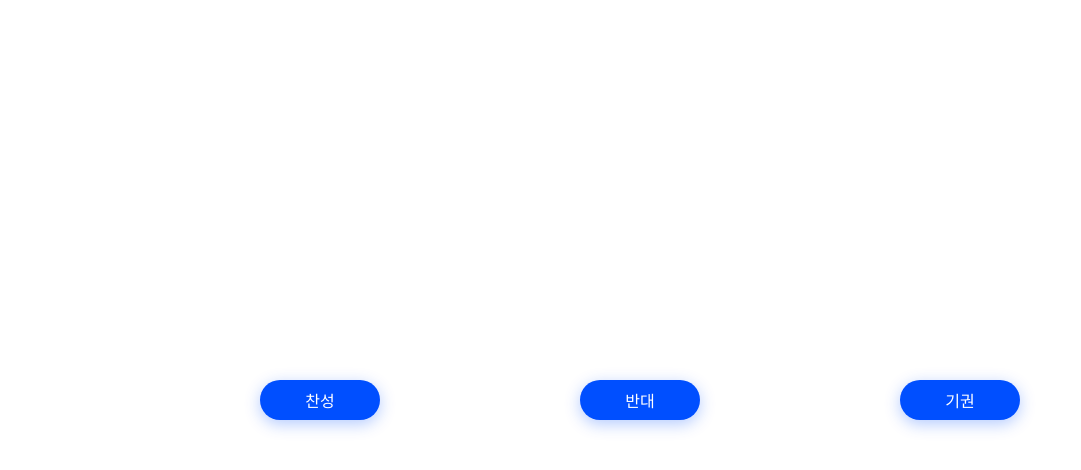
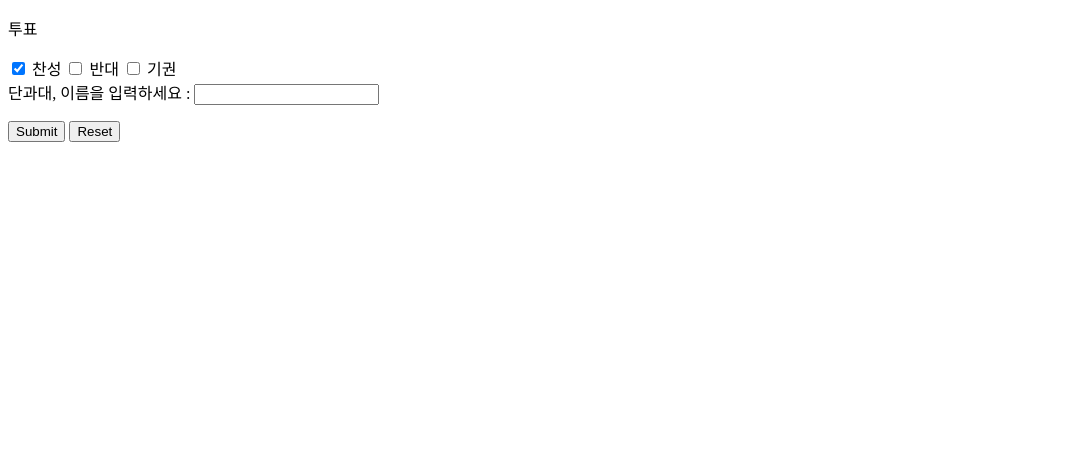
Before and after one commit to ryu-hyungyu/index, a plain HTML site: page index.html in a window 1280 px wide. Shown: the whole page, without its empty margins (0-1081 px from the left). Drawn offline with Linux system fonts and the light colour scheme.

Commit message:
Add files via upload

```diff
--- a/index.html
+++ b/index.html
@@ -1,14 +1,18 @@
 <!doctype html>
-<html>
+<meta name="viewport" content="width=device-width, initial-scale=1.0"/>
+<html lang="ko">
   <head>
   <meta charset="utf-8">
-        <meta name="viewport" content="width=device-width, initial-scale=1">
     <title>투표</title>
-        <link rel="stylesheet" href="style.css">
   </head>
   <body>
-        <button class = "button1">찬성</button>
-        <button class = "button2">반대</button>
-        <button class = "button3">기권</button>
+    <form method="get" action="form-action.html">
+      <p>투표</p>
+      <label><input type="checkbox" name="vote" value="agree" checked> 찬성</label>
+      <label><input type="checkbox" name="vote" value="opposite"> 반대</label>
+      <label><input type="checkbox" name="vote" value="abstention"> 기권</label>
+      <br>단과대, 이름을 입력하세요 : <input type = "text" name = "name">
+      <p><input type="submit" value="Submit"> <input type="reset" value="Reset"></p>
+    </form>
   </body>
 </html>
```
Lines whose indentation alone changed are shown as unchanged.
